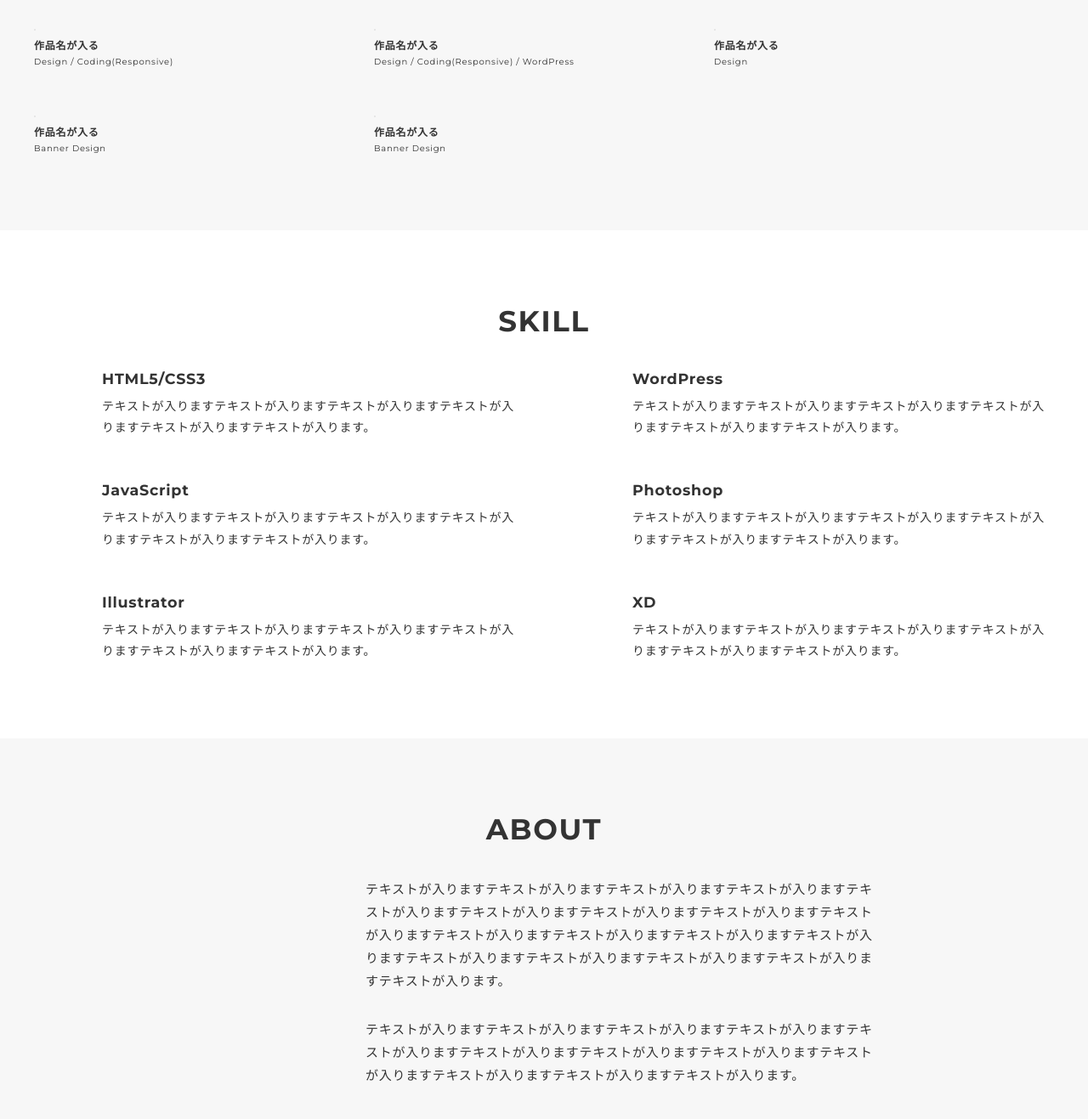
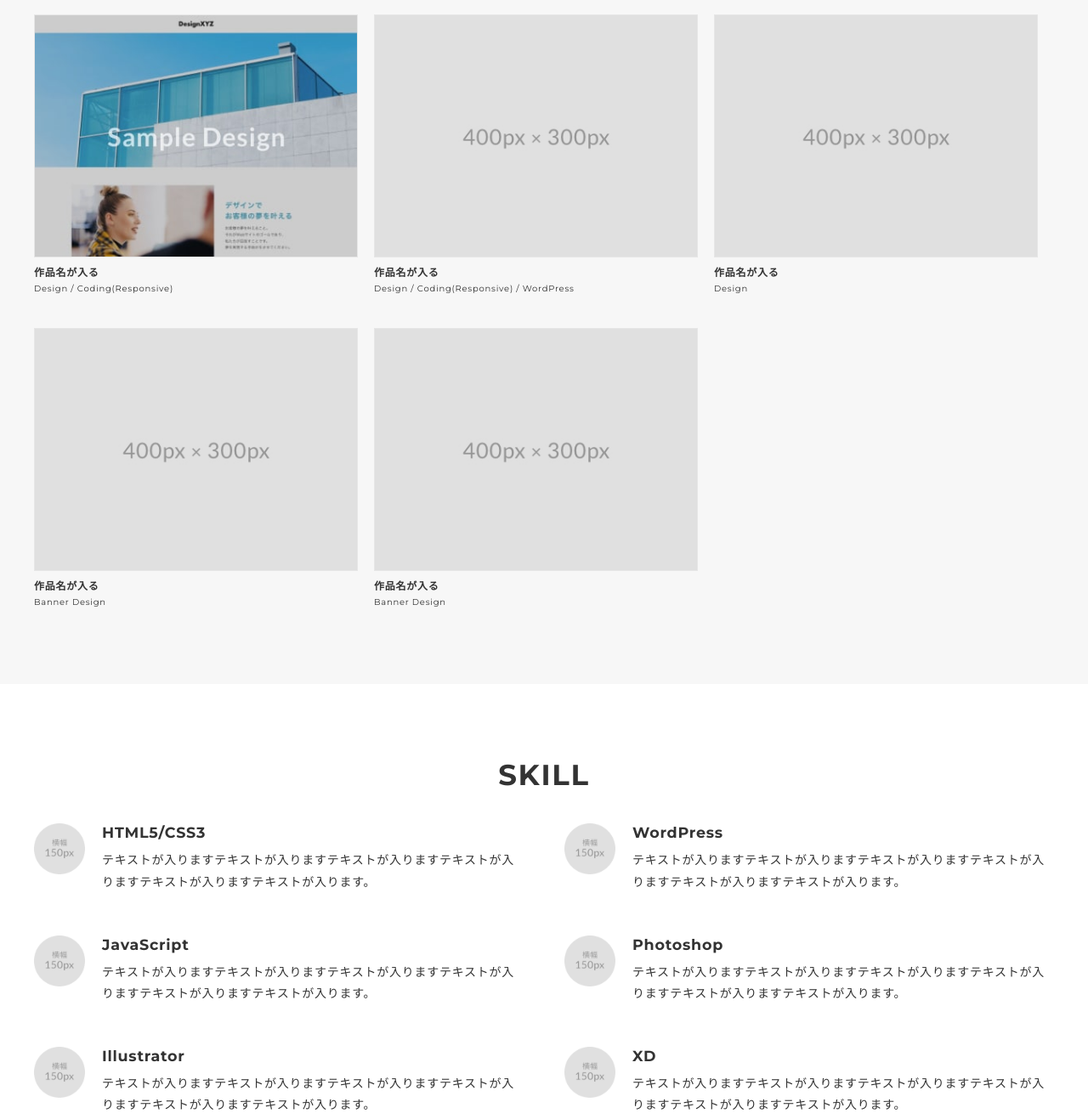
Before and after one commit to naoki-kanayama/naokikanayama.github.io, a plain HTML site: page index.html in a window 1280 px wide. Shown: the part 900-2217 px from the top of the page at 85% size. Drawn offline with nearby package versions, Linux system fonts and the light colour scheme; files that its build step writes are made by us from their sources.

Commit message:
Update index.html

```diff
--- a/index.html
+++ b/index.html
@@ -7,15 +7,15 @@
   <meta property='og:title' content='WebデザイナーTARO YAMADA ポートフォリオ'>
   <meta property='og:url' content='URLが入る'>
   <meta property='og:description' content='TARO YAMADAのポートフォリオサイトです。'>
-  <meta property="og:image" content="img/ogp.png">
+  <meta property="og:image" content="ogp.png">
   <meta name="description" content="TARO YAMADAのポートフォリオサイトです" />
   <title>NAOKI KANAYAMA</title>
   <link rel="preconnect" href="https://fonts.gstatic.com">
   <link href="https://fonts.googleapis.com/css2?family=Montserrat:wght@400;700&display=swap" rel="stylesheet">
   <link href="https://fonts.googleapis.com/css?family=Material+Icons+Outlined" rel="stylesheet">
-  <link href="css/ress.css" media="all" rel="stylesheet" type="text/css" />
-  <link href="css/style.css" media="all" rel="stylesheet" type="text/css" />
-  <link rel="shortcut icon" href="img/favicon.ico" />
+  <link href="ress.css" media="all" rel="stylesheet" type="text/css" />
+  <link href="style.css" media="all" rel="stylesheet" type="text/css" />
+  <link rel="shortcut icon" href="favicon.ico" />
   <link rel=”canonical” href=”URLが入る” />
 </head>
 
@@ -61,27 +61,27 @@
           <h2 class="title">WORKS</h2>
           <div class="works-list">
             <a class="works-item" href="works-template.html">
-              <div class="works-img"><img src="img/works-sample-thumb.jpg" alt="" /></div>
+              <div class="works-img"><img src="works-sample-thumb.jpg" alt="" /></div>
               <p class="works-name">作品名が入る</p>
               <p class="works-info">Design / Coding(Responsive)</p>
             </a>
             <a class="works-item" href="works-template.html">
-              <div class="works-img"><img src="img/works-dummy-thumb.jpg" alt="" /></div>
+              <div class="works-img"><img src="works-dummy-thumb.jpg" alt="" /></div>
               <p class="works-name">作品名が入る</p>
               <p class="works-info">Design / Coding(Responsive) / WordPress</p>
             </a>
             <a class="works-item" href="works-template.html">
-              <div class="works-img"><img src="img/works-dummy-thumb.jpg" alt="" /></div>
+              <div class="works-img"><img src="works-dummy-thumb.jpg" alt="" /></div>
               <p class="works-name">作品名が入る</p>
               <p class="works-info">Design</p>
             </a>
             <a class="works-item" href="works-template.html">
-              <div class="works-img"><img src="img/works-dummy-thumb.jpg" alt="" /></div>
+              <div class="works-img"><img src="works-dummy-thumb.jpg" alt="" /></div>
               <p class="works-name">作品名が入る</p>
               <p class="works-info">Banner Design</p>
             </a>
             <a class="works-item" href="works-template.html">
-              <div class="works-img"><img src="img/works-dummy-thumb.jpg" alt="" /></div>
+              <div class="works-img"><img src="works-dummy-thumb.jpg" alt="" /></div>
               <p class="works-name">作品名が入る</p>
               <p class="works-info">Banner Design</p>
             </a>
@@ -96,7 +96,7 @@
           <h2 class="title">SKILL</h2>
           <div class="skill-list">
             <div class="skill-item">
-              <p class="skill-img"><img src="img/icon_skill.png" alt=""></p>
+              <p class="skill-img"><img src="icon_skill.png" alt=""></p>
               <div class="skill-body">
                 <h3 class="skill-name">HTML5/CSS3</h3>
                 <p class="skill-text">
@@ -104,7 +104,7 @@
               </div>
             </div>
             <div class="skill-item">
-              <p class="skill-img"><img src="img/icon_skill.png" alt=""></p>
+              <p class="skill-img"><img src="icon_skill.png" alt=""></p>
               <div class="skill-body">
                 <h3 class="skill-name">WordPress</h3>
                 <p class="skill-text">
@@ -112,7 +112,7 @@
               </div>
             </div>
             <div class="skill-item">
-              <p class="skill-img"><img src="img/icon_skill.png" alt=""></p>
+              <p class="skill-img"><img src="icon_skill.png" alt=""></p>
               <div class="skill-body">
                 <h3 class="skill-name">JavaScript</h3>
                 <p class="skill-text">
@@ -120,7 +120,7 @@
               </div>
             </div>
             <div class="skill-item">
-              <p class="skill-img"><img src="img/icon_skill.png" alt=""></p>
+              <p class="skill-img"><img src="icon_skill.png" alt=""></p>
               <div class="skill-body">
                 <h3 class="skill-name">Photoshop</h3>
                 <p class="skill-text">
@@ -128,7 +128,7 @@
               </div>
             </div>
             <div class="skill-item">
-              <p class="skill-img"><img src="img/icon_skill.png" alt=""></p>
+              <p class="skill-img"><img src="icon_skill.png" alt=""></p>
               <div class="skill-body">
                 <h3 class="skill-name">Illustrator</h3>
                 <p class="skill-text">
@@ -136,7 +136,7 @@
               </div>
             </div>
             <div class="skill-item">
-              <p class="skill-img"><img src="img/icon_skill.png" alt=""></p>
+              <p class="skill-img"><img src="icon_skill.png" alt=""></p>
               <div class="skill-body">
                 <h3 class="skill-name">XD</h3>
                 <p class="skill-text">
@@ -154,7 +154,7 @@
           <h2 class="title">ABOUT</h2>
           <div class="profile">
             <p class="profile-img">
-              <img src="img/profile.jpg" alt="">
+              <img src="profile.jpg" alt="">
             </p>
             <div class="profile-body">
               <p>
@@ -197,6 +197,6 @@
 
   </div>
   <script src="https://ajax.googleapis.com/ajax/libs/jquery/3.6.0/jquery.min.js"></script>
-  <script type='text/javascript' src="js/script.js"></script>
+  <script type='text/javascript' src="script.js"></script>
 </body>
 </html>
```
